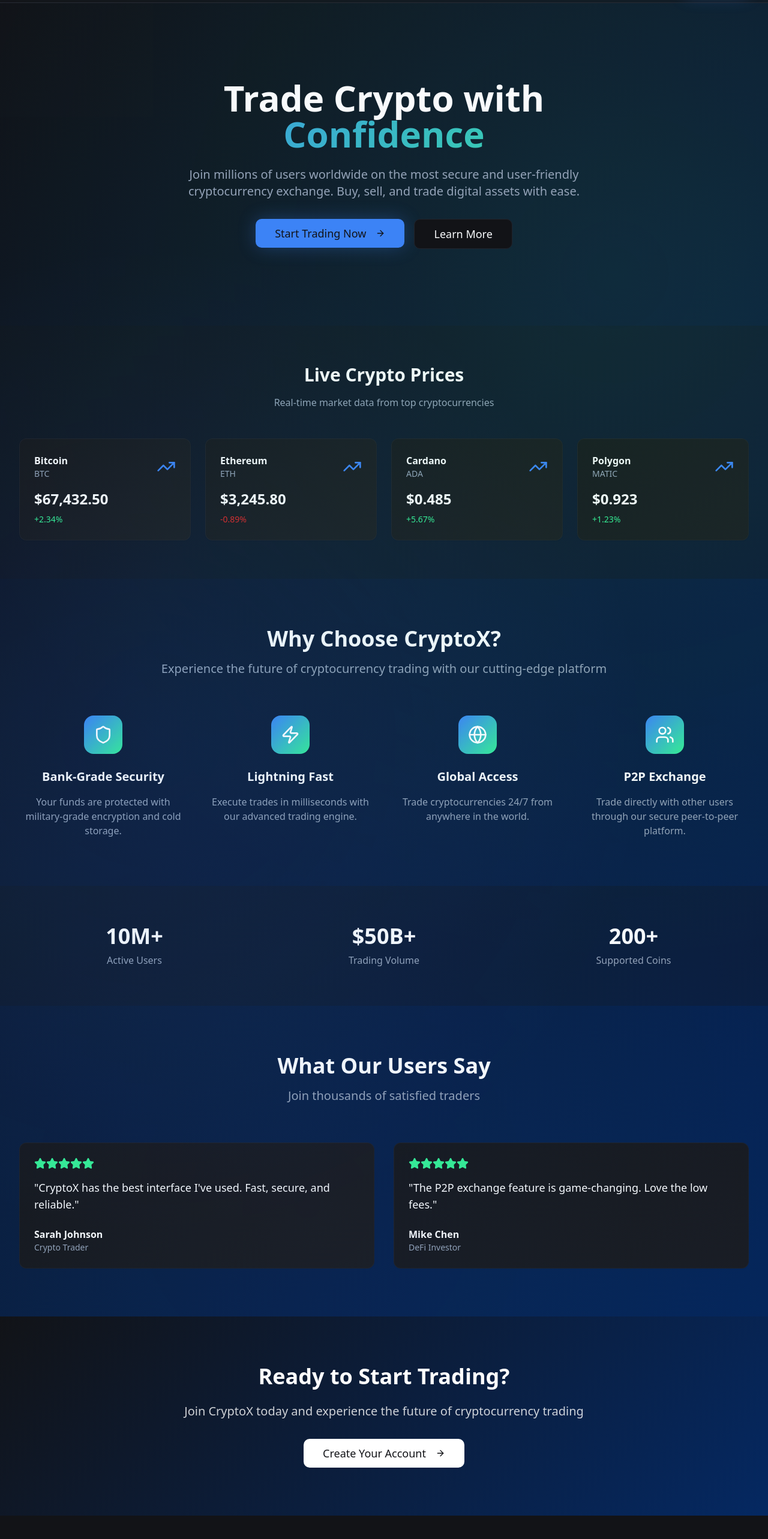
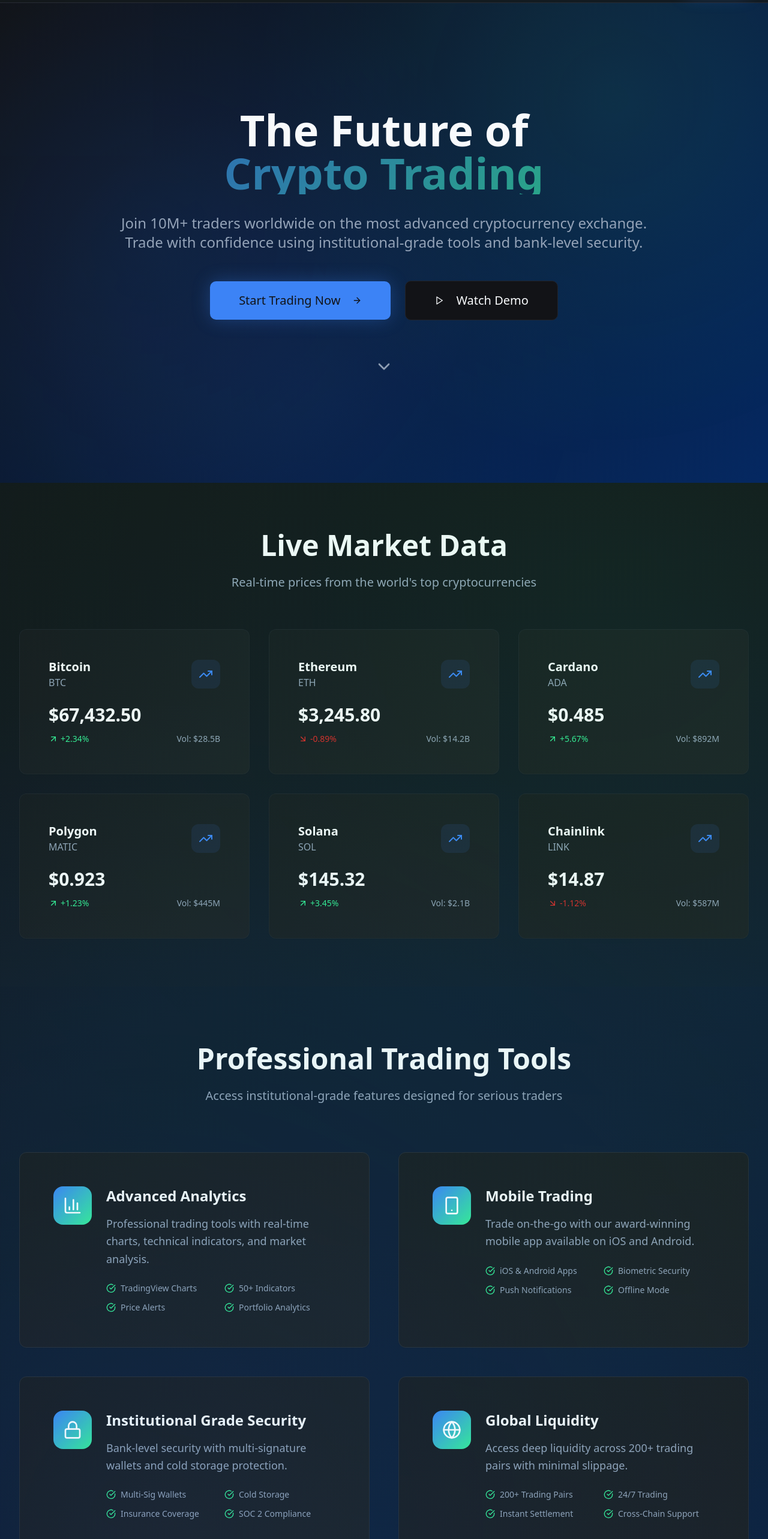
Before and after one commit to manishjan1811/trade-flow-universe, a React (Vite) app: page / in a window 1280 px wide. Shown: the part 60-2626 px from the top of the page at 60% size. Before the commit the page ends 2587 px from the top, so only its background shows below. Built offline with nearby package versions, Linux system fonts and the light colour scheme.

Commit message:
Improve home page design
Add advanced features, animations, and effects to the home page.

```diff
--- a/src/pages/Home.tsx
+++ b/src/pages/Home.tsx
@@ -1,109 +1,157 @@
-import { ArrowRight, Shield, Zap, Globe, TrendingUp, Users, Star } from "lucide-react";
+import { useState, useEffect } from "react";
+import { ArrowRight, Shield, Zap, Globe, TrendingUp, Users, Star, Play, ChevronDown, Smartphone, Laptop, Award, BarChart3, Lock, Clock, CheckCircle, ArrowUpRight, ArrowDownRight } from "lucide-react";
 import { Link } from "react-router-dom";
 import { Button } from "@/components/ui/button";
 import { Card } from "@/components/ui/card";
+import { Progress } from "@/components/ui/progress";
 
 const cryptoStats = [
-  { name: "Bitcoin", symbol: "BTC", price: "$67,432.50", change: "+2.34%", positive: true },
-  { name: "Ethereum", symbol: "ETH", price: "$3,245.80", change: "-0.89%", positive: false },
-  { name: "Cardano", symbol: "ADA", price: "$0.485", change: "+5.67%", positive: true },
-  { name: "Polygon", symbol: "MATIC", price: "$0.923", change: "+1.23%", positive: true },
+  { name: "Bitcoin", symbol: "BTC", price: "$67,432.50", change: "+2.34%", positive: true, volume: "$28.5B" },
+  { name: "Ethereum", symbol: "ETH", price: "$3,245.80", change: "-0.89%", positive: false, volume: "$14.2B" },
+  { name: "Cardano", symbol: "ADA", price: "$0.485", change: "+5.67%", positive: true, volume: "$892M" },
+  { name: "Polygon", symbol: "MATIC", price: "$0.923", change: "+1.23%", positive: true, volume: "$445M" },
+  { name: "Solana", symbol: "SOL", price: "$145.32", change: "+3.45%", positive: true, volume: "$2.1B" },
+  { name: "Chainlink", symbol: "LINK", price: "$14.87", change: "-1.12%", positive: false, volume: "$587M" },
 ];
 
-const features = [
+const advancedFeatures = [
   {
-    icon: Shield,
-    title: "Bank-Grade Security",
-    description: "Your funds are protected with military-grade encryption and cold storage."
+    icon: BarChart3,
+    title: "Advanced Analytics",
+    description: "Professional trading tools with real-time charts, technical indicators, and market analysis.",
+    items: ["TradingView Charts", "50+ Indicators", "Price Alerts", "Portfolio Analytics"]
   },
   {
-    icon: Zap,
-    title: "Lightning Fast",
-    description: "Execute trades in milliseconds with our advanced trading engine."
+    icon: Smartphone,
+    title: "Mobile Trading",
+    description: "Trade on-the-go with our award-winning mobile app available on iOS and Android.",
+    items: ["iOS & Android Apps", "Biometric Security", "Push Notifications", "Offline Mode"]
+  },
+  {
+    icon: Lock,
+    title: "Institutional Grade Security",
+    description: "Bank-level security with multi-signature wallets and cold storage protection.",
+    items: ["Multi-Sig Wallets", "Cold Storage", "Insurance Coverage", "SOC 2 Compliance"]
   },
   {
     icon: Globe,
-    title: "Global Access",
-    description: "Trade cryptocurrencies 24/7 from anywhere in the world."
-  },
-  {
-    icon: Users,
-    title: "P2P Exchange",
-    description: "Trade directly with other users through our secure peer-to-peer platform."
+    title: "Global Liquidity",
+    description: "Access deep liquidity across 200+ trading pairs with minimal slippage.",
+    items: ["200+ Trading Pairs", "24/7 Trading", "Instant Settlement", "Cross-Chain Support"]
   }
+];
+
+const tradingPairs = [
+  { pair: "BTC/USDT", price: "67,432.50", change: "+2.34", volume: "28.5B" },
+  { pair: "ETH/USDT", price: "3,245.80", change: "-0.89", volume: "14.2B" },
+  { pair: "ADA/USDT", price: "0.485", change: "+5.67", volume: "892M" },
+  { pair: "SOL/USDT", price: "145.32", change: "+3.45", volume: "2.1B" },
 ];
 
 const testimonials = [
   {
-    name: "Sarah Johnson",
-    role: "Crypto Trader",
-    content: "CryptoX has the best interface I've used. Fast, secure, and reliable.",
-    rating: 5
+    name: "Sarah Johnson", role: "Professional Trader", company: "Goldman Sachs",
+    content: "CryptoX provides institutional-grade tools that I need for serious trading. The execution speed is unmatched.",
+    rating: 5, avatar: "SJ"
   },
   {
-    name: "Mike Chen",
-    role: "DeFi Investor",
-    content: "The P2P exchange feature is game-changing. Love the low fees.",
-    rating: 5
+    name: "Mike Chen", role: "DeFi Investor", company: "Blockchain Capital",
+    content: "The P2P exchange feature revolutionized how I trade. Low fees and excellent security make it my go-to platform.",
+    rating: 5, avatar: "MC"
+  },
+  {
+    name: "Emily Rodriguez", role: "Crypto Enthusiast", company: "Independent",
+    content: "Started as a beginner and CryptoX's educational resources helped me become a confident trader.",
+    rating: 5, avatar: "ER"
   }
 ];
 
 export default function Home() {
+  const [scrollY, setScrollY] = useState(0);
+
+  useEffect(() => {
+    const handleScroll = () => setScrollY(window.scrollY);
+    window.addEventListener("scroll", handleScroll);
+    return () => window.removeEventListener("scroll", handleScroll);
+  }, []);
+
   return (
-    <div className="min-h-screen">
-      {/* Hero Section */}
-      <section className="relative py-20 md:py-32 overflow-hidden">
-        <div className="max-w-7xl mx-auto px-4 sm:px-6 lg:px-8 relative z-10">
-          <div className="text-center">
-            <h1 className="text-4xl md:text-6xl font-bold text-foreground mb-6">
-              Trade Crypto with
-              <span className="block gradient-primary bg-clip-text text-transparent">
-                Confidence
+    <div className="min-h-screen overflow-hidden">
+      {/* Animated Hero Section */}
+      <section className="relative min-h-screen flex items-center justify-center crypto-bg overflow-hidden">
+        <div
+          className="absolute inset-0 opacity-30"
+          style={{
+            transform: `translateY(${scrollY * 0.5}px)`,
+          }}
+        />
+        <div className="max-w-7xl mx-auto px-4 sm:px-6 lg:px-8 relative z-10 text-center">
+          <div className="animate-fade-in">
+            <h1 className="text-5xl md:text-7xl font-bold text-foreground mb-8 leading-tight">
+              The Future of
+              <span className="block gradient-primary bg-clip-text text-transparent animate-pulse">
+                Crypto Trading
               </span>
             </h1>
-            <p className="text-xl text-muted-foreground mb-8 max-w-3xl mx-auto">
-              Join millions of users worldwide on the most secure and user-friendly cryptocurrency exchange.
-              Buy, sell, and trade digital assets with ease.
+            <p className="text-xl md:text-2xl text-muted-foreground mb-12 max-w-4xl mx-auto leading-relaxed">
+              Join 10M+ traders worldwide on the most advanced cryptocurrency exchange.
+              Trade with confidence using institutional-grade tools and bank-level security.
             </p>
-            <div className="flex flex-col sm:flex-row gap-4 justify-center">
+            <div className="flex flex-col sm:flex-row gap-6 justify-center items-center">
               <Link to="/register">
-                <Button size="lg" className="btn-crypto text-lg px-8 py-6">
+                <Button size="lg" className="btn-crypto text-xl px-12 py-8 crypto-glow hover:scale-105 transition-bounce">
                   Start Trading Now
-                  <ArrowRight className="ml-2 w-5 h-5" />
+                  <ArrowRight className="ml-3 w-6 h-6" />
                 </Button>
               </Link>
-              <Link to="/about">
-                <Button size="lg" variant="outline" className="text-lg px-8 py-6">
-                  Learn More
+              <Button size="lg" variant="outline" className="text-xl px-12 py-8 hover:scale-105 transition-bounce">
+                <Play className="mr-3 w-6 h-6" />
+                Watch Demo
               </Button>
-              </Link>
             </div>
+          </div>
+          <div className="mt-16 animate-bounce">
+            <ChevronDown className="w-8 h-8 mx-auto text-muted-foreground" />
           </div>
         </div>
       </section>
 
-      {/* Live Crypto Prices */}
-      <section className="py-16 bg-card/30">
+      {/* Live Market Data with Animations */}
+      <section className="py-20 bg-gradient-to-b from-background to-card/30">
         <div className="max-w-7xl mx-auto px-4 sm:px-6 lg:px-8">
-          <div className="text-center mb-12">
-            <h2 className="text-3xl font-bold text-foreground mb-4">Live Crypto Prices</h2>
-            <p className="text-muted-foreground">Real-time market data from top cryptocurrencies</p>
+          <div className="text-center mb-16">
+            <h2 className="text-4xl md:text-5xl font-bold text-foreground mb-6">
+              Live Market Data
+            </h2>
+            <p className="text-xl text-muted-foreground">Real-time prices from the world's top cryptocurrencies</p>
           </div>
-          <div className="grid grid-cols-1 md:grid-cols-2 lg:grid-cols-4 gap-6">
-            {cryptoStats.map((crypto) => (
-              <Card key={crypto.symbol} className="crypto-card border-border/50 hover:border-primary/50 transition-smooth">
-                <div className="flex items-center justify-between mb-4">
+          <div className="grid grid-cols-1 md:grid-cols-2 lg:grid-cols-3 gap-8">
+            {cryptoStats.map((crypto, index) => (
+              <Card
+                key={crypto.symbol}
+                className="crypto-card border-border/50 hover:border-primary/50 transition-smooth hover:scale-105 group"
+                style={{ animationDelay: `${index * 100}ms` }}
+              >
+                <div className="p-6">
+                  <div className="flex items-center justify-between mb-6">
                     <div>
-                    <h3 className="font-semibold text-foreground">{crypto.name}</h3>
-                    <p className="text-sm text-muted-foreground">{crypto.symbol}</p>
+                      <h3 className="text-xl font-bold text-foreground">{crypto.name}</h3>
+                      <p className="text-muted-foreground">{crypto.symbol}</p>
                     </div>
-                  <TrendingUp className="w-8 h-8 text-primary" />
+                    <div className="w-12 h-12 bg-primary/10 rounded-xl flex items-center justify-center group-hover:crypto-glow transition-smooth">
+                      <TrendingUp className="w-6 h-6 text-primary" />
                     </div>
-                <div className="space-y-2">
-                  <p className="text-2xl font-bold text-foreground">{crypto.price}</p>
-                  <p className={`text-sm font-medium ${crypto.positive ? 'price-up' : 'price-down'}`}>
+                  </div>
+                  <div className="space-y-3">
+                    <p className="text-3xl font-bold text-foreground">{crypto.price}</p>
+                    <div className="flex items-center justify-between">
+                      <span className={`flex items-center text-sm font-medium ${crypto.positive ? 'price-up' : 'price-down'}`}>
+                        {crypto.positive ? <ArrowUpRight className="w-4 h-4 mr-1" /> : <ArrowDownRight className="w-4 h-4 mr-1" />}
                         {crypto.change}
-                  </p>
+                      </span>
+                      <span className="text-sm text-muted-foreground">Vol: {crypto.volume}</span>
+                    </div>
+                  </div>
                 </div>
               </Card>
             ))}
@@ -111,77 +159,165 @@ export default function Home() {
         </div>
       </section>
 
-      {/* Features Section */}
-      <section className="py-20">
+      {/* Advanced Features Section */}
+      <section className="py-24 bg-card/20">
         <div className="max-w-7xl mx-auto px-4 sm:px-6 lg:px-8">
-          <div className="text-center mb-16">
-            <h2 className="text-3xl md:text-4xl font-bold text-foreground mb-4">
-              Why Choose CryptoX?
+          <div className="text-center mb-20">
+            <h2 className="text-4xl md:text-5xl font-bold text-foreground mb-6">
+              Professional Trading Tools
             </h2>
             <p className="text-xl text-muted-foreground max-w-3xl mx-auto">
-              Experience the future of cryptocurrency trading with our cutting-edge platform
+              Access institutional-grade features designed for serious traders
             </p>
           </div>
-          <div className="grid grid-cols-1 md:grid-cols-2 lg:grid-cols-4 gap-8">
-            {features.map((feature) => {
+          <div className="grid grid-cols-1 lg:grid-cols-2 gap-12">
+            {advancedFeatures.map((feature, index) => {
               const Icon = feature.icon;
               return (
-                <div key={feature.title} className="text-center group">
-                  <div className="w-16 h-16 gradient-primary rounded-2xl flex items-center justify-center mx-auto mb-6 group-hover:scale-110 transition-bounce">
+                <Card
+                  key={feature.title}
+                  className="crypto-card hover:border-primary/50 transition-smooth hover:scale-102 group"
+                  style={{ animationDelay: `${index * 150}ms` }}
+                >
+                  <div className="p-8">
+                    <div className="flex items-start space-x-6">
+                      <div className="w-16 h-16 gradient-primary rounded-2xl flex items-center justify-center group-hover:scale-110 transition-bounce">
                         <Icon className="w-8 h-8 text-white" />
                       </div>
-                  <h3 className="text-xl font-semibold text-foreground mb-4">{feature.title}</h3>
-                  <p className="text-muted-foreground">{feature.description}</p>
+                      <div className="flex-1">
+                        <h3 className="text-2xl font-bold text-foreground mb-4">{feature.title}</h3>
+                        <p className="text-muted-foreground mb-6 text-lg leading-relaxed">{feature.description}</p>
+                        <div className="grid grid-cols-2 gap-3">
+                          {feature.items.map((item) => (
+                            <div key={item} className="flex items-center space-x-2">
+                              <CheckCircle className="w-4 h-4 text-accent" />
+                              <span className="text-sm text-muted-foreground">{item}</span>
                             </div>
+                          ))}
+                        </div>
+                      </div>
+                    </div>
+                  </div>
+                </Card>
               );
             })}
           </div>
         </div>
       </section>
 
-      {/* Stats Section */}
-      <section className="py-16 bg-card/30">
+      {/* Trading Pairs Section */}
+      <section className="py-20">
         <div className="max-w-7xl mx-auto px-4 sm:px-6 lg:px-8">
-          <div className="grid grid-cols-1 md:grid-cols-3 gap-8 text-center">
-            <div>
-              <h3 className="text-4xl font-bold text-foreground mb-2">10M+</h3>
-              <p className="text-muted-foreground">Active Users</p>
+          <div className="text-center mb-16">
+            <h2 className="text-4xl font-bold text-foreground mb-6">Popular Trading Pairs</h2>
+            <p className="text-xl text-muted-foreground">Trade the most liquid cryptocurrency pairs</p>
           </div>
-            <div>
-              <h3 className="text-4xl font-bold text-foreground mb-2">$50B+</h3>
-              <p className="text-muted-foreground">Trading Volume</p>
+          <Card className="crypto-card overflow-hidden">
+            <div className="p-8">
+              <div className="overflow-x-auto">
+                <table className="w-full">
+                  <thead>
+                    <tr className="border-b border-border">
+                      <th className="text-left py-4 text-muted-foreground font-medium">Pair</th>
+                      <th className="text-right py-4 text-muted-foreground font-medium">Price</th>
+                      <th className="text-right py-4 text-muted-foreground font-medium">24h Change</th>
+                      <th className="text-right py-4 text-muted-foreground font-medium">Volume</th>
+                      <th className="text-center py-4 text-muted-foreground font-medium">Action</th>
+                    </tr>
+                  </thead>
+                  <tbody>
+                    {tradingPairs.map((pair, index) => (
+                      <tr
+                        key={pair.pair}
+                        className="border-b border-border/50 hover:bg-muted/20 transition-smooth"
+                        style={{ animationDelay: `${index * 100}ms` }}
+                      >
+                        <td className="py-6">
+                          <span className="font-semibold text-foreground text-lg">{pair.pair}</span>
+                        </td>
+                        <td className="text-right py-6">
+                          <span className="font-medium text-foreground">${pair.price}</span>
+                        </td>
+                        <td className="text-right py-6">
+                          <span className="price-up font-medium">+{pair.change}%</span>
+                        </td>
+                        <td className="text-right py-6">
+                          <span className="text-muted-foreground">${pair.volume}</span>
+                        </td>
+                        <td className="text-center py-6">
+                          <Button size="sm" className="btn-crypto">Trade</Button>
+                        </td>
+                      </tr>
+                    ))}
+                  </tbody>
+                </table>
               </div>
-            <div>
-              <h3 className="text-4xl font-bold text-foreground mb-2">200+</h3>
-              <p className="text-muted-foreground">Supported Coins</p>
+            </div>
+          </Card>
+        </div>
+      </section>
+
+      {/* Enhanced Stats Section */}
+      <section className="py-24 gradient-hero relative overflow-hidden">
+        <div className="max-w-7xl mx-auto px-4 sm:px-6 lg:px-8 relative z-10">
+          <div className="text-center mb-16">
+            <h2 className="text-4xl font-bold text-white mb-6">Trusted Globally</h2>
+            <p className="text-xl text-white/80">Join millions of users who trust CryptoX</p>
+          </div>
+          <div className="grid grid-cols-2 md:grid-cols-4 gap-8 text-center text-white">
+            <div className="group hover:scale-110 transition-bounce">
+              <h3 className="text-5xl font-bold mb-4 group-hover:text-accent transition-smooth">10M+</h3>
+              <p className="text-white/80 text-lg">Active Users</p>
+            </div>
+            <div className="group hover:scale-110 transition-bounce">
+              <h3 className="text-5xl font-bold mb-4 group-hover:text-accent transition-smooth">$50B+</h3>
+              <p className="text-white/80 text-lg">Trading Volume</p>
+            </div>
+            <div className="group hover:scale-110 transition-bounce">
+              <h3 className="text-5xl font-bold mb-4 group-hover:text-accent transition-smooth">200+</h3>
+              <p className="text-white/80 text-lg">Cryptocurrencies</p>
+            </div>
+            <div className="group hover:scale-110 transition-bounce">
+              <h3 className="text-5xl font-bold mb-4 group-hover:text-accent transition-smooth">99.9%</h3>
+              <p className="text-white/80 text-lg">Uptime</p>
             </div>
           </div>
         </div>
       </section>
 
-      {/* Testimonials */}
-      <section className="py-20">
+      {/* Enhanced Testimonials */}
+      <section className="py-24">
         <div className="max-w-7xl mx-auto px-4 sm:px-6 lg:px-8">
-          <div className="text-center mb-16">
-            <h2 className="text-3xl md:text-4xl font-bold text-foreground mb-4">
+          <div className="text-center mb-20">
+            <h2 className="text-4xl md:text-5xl font-bold text-foreground mb-6">
               What Our Users Say
             </h2>
-            <p className="text-xl text-muted-foreground">
-              Join thousands of satisfied traders
-            </p>
+            <p className="text-xl text-muted-foreground">Join thousands of satisfied traders worldwide</p>
           </div>
-          <div className="grid grid-cols-1 md:grid-cols-2 gap-8">
-            {testimonials.map((testimonial) => (
-              <Card key={testimonial.name} className="crypto-card border-border/50 hover:border-primary/50 transition-smooth">
-                <div className="flex items-center mb-4">
+          <div className="grid grid-cols-1 md:grid-cols-3 gap-8">
+            {testimonials.map((testimonial, index) => (
+              <Card
+                key={testimonial.name}
+                className="crypto-card border-border/50 hover:border-primary/50 transition-smooth hover:scale-105 group"
+                style={{ animationDelay: `${index * 100}ms` }}
+              >
+                <div className="p-8">
+                  <div className="flex items-center mb-6">
                     {Array.from({ length: testimonial.rating }).map((_, i) => (
                       <Star key={i} className="w-5 h-5 text-accent fill-current" />
                     ))}
                   </div>
-                <p className="text-foreground mb-6 text-lg">"{testimonial.content}"</p>
+                  <p className="text-foreground mb-8 text-lg leading-relaxed">"{testimonial.content}"</p>
+                  <div className="flex items-center space-x-4">
+                    <div className="w-12 h-12 bg-primary/10 rounded-full flex items-center justify-center">
+                      <span className="text-primary font-semibold">{testimonial.avatar}</span>
+                    </div>
                     <div>
                       <p className="font-semibold text-foreground">{testimonial.name}</p>
                       <p className="text-sm text-muted-foreground">{testimonial.role}</p>
+                      <p className="text-sm text-muted-foreground">{testimonial.company}</p>
+                    </div>
+                  </div>
                 </div>
               </Card>
             ))}
@@ -189,20 +325,25 @@ export default function Home() {
         </div>
       </section>
 
-      {/* CTA Section */}
-      <section className="py-20 gradient-hero relative overflow-hidden">
-        <div className="max-w-7xl mx-auto px-4 sm:px-6 lg:px-8 relative z-10">
-          <div className="text-center">
-            <h2 className="text-3xl md:text-4xl font-bold text-white mb-6">
+      {/* Final CTA Section */}
+      <section className="py-24 gradient-hero relative overflow-hidden">
+        <div className="max-w-7xl mx-auto px-4 sm:px-6 lg:px-8 relative z-10 text-center">
+          <h2 className="text-4xl md:text-6xl font-bold text-white mb-8">
             Ready to Start Trading?
           </h2>
-            <p className="text-xl text-white/80 mb-8 max-w-2xl mx-auto">
-              Join CryptoX today and experience the future of cryptocurrency trading
+          <p className="text-xl md:text-2xl text-white/80 mb-12 max-w-3xl mx-auto leading-relaxed">
+            Join CryptoX today and experience the future of cryptocurrency trading with advanced tools and unmatched security.
           </p>
+          <div className="flex flex-col sm:flex-row gap-6 justify-center">
             <Link to="/register">
-              <Button size="lg" className="bg-white text-background hover:bg-white/90 text-lg px-8 py-6">
+              <Button size="lg" className="bg-white text-background hover:bg-white/90 text-xl px-12 py-8 hover:scale-105 transition-bounce">
                 Create Your Account
-                <ArrowRight className="ml-2 w-5 h-5" />
+                <ArrowRight className="ml-3 w-6 h-6" />
+              </Button>
+            </Link>
+            <Link to="/login">
+              <Button size="lg" variant="outline" className="text-white border-white hover:bg-white hover:text-background text-xl px-12 py-8 hover:scale-105 transition-bounce">
+                Sign In
               </Button>
             </Link>
           </div>
```
Lines whose indentation alone changed are shown as unchanged.
